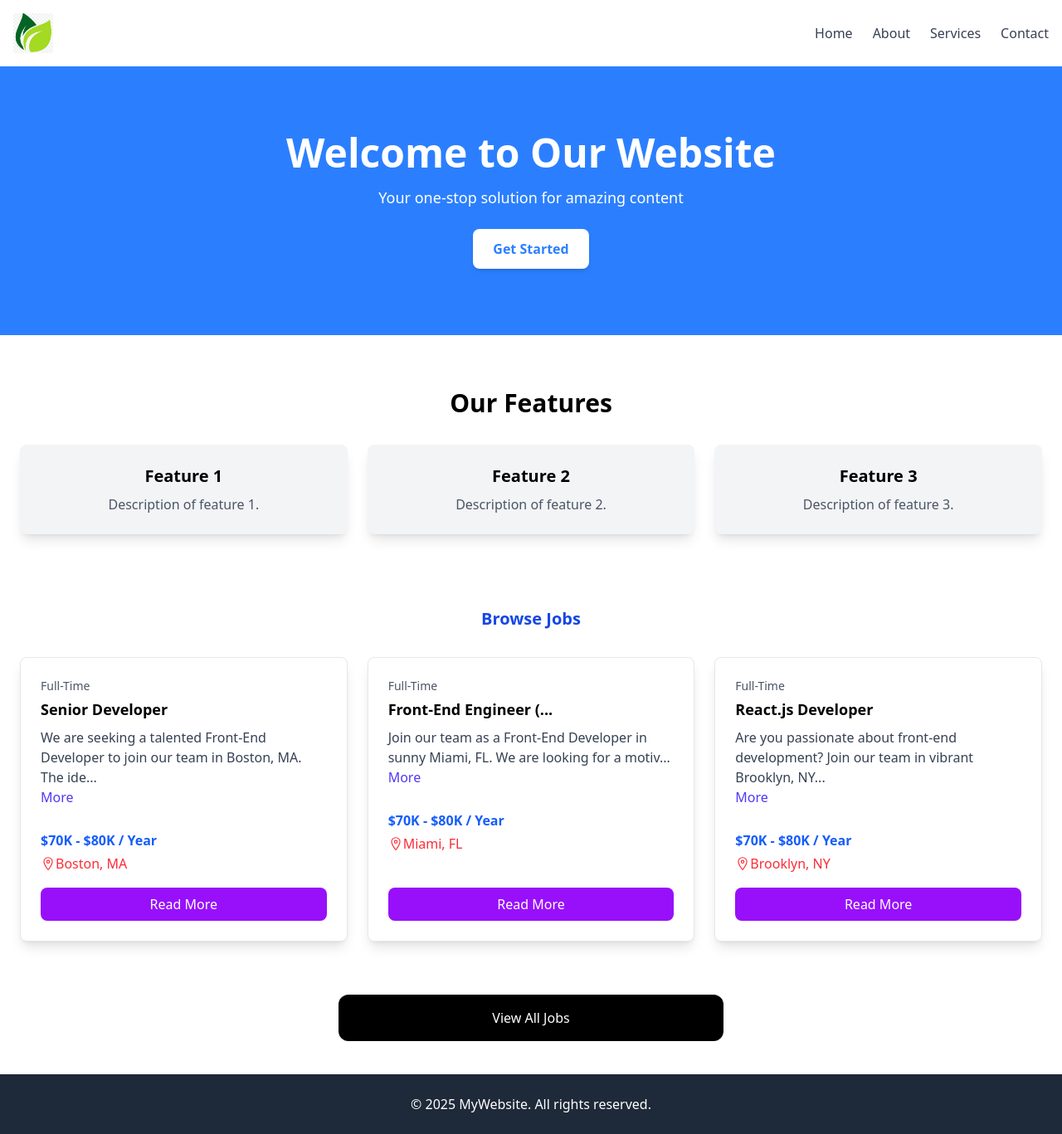
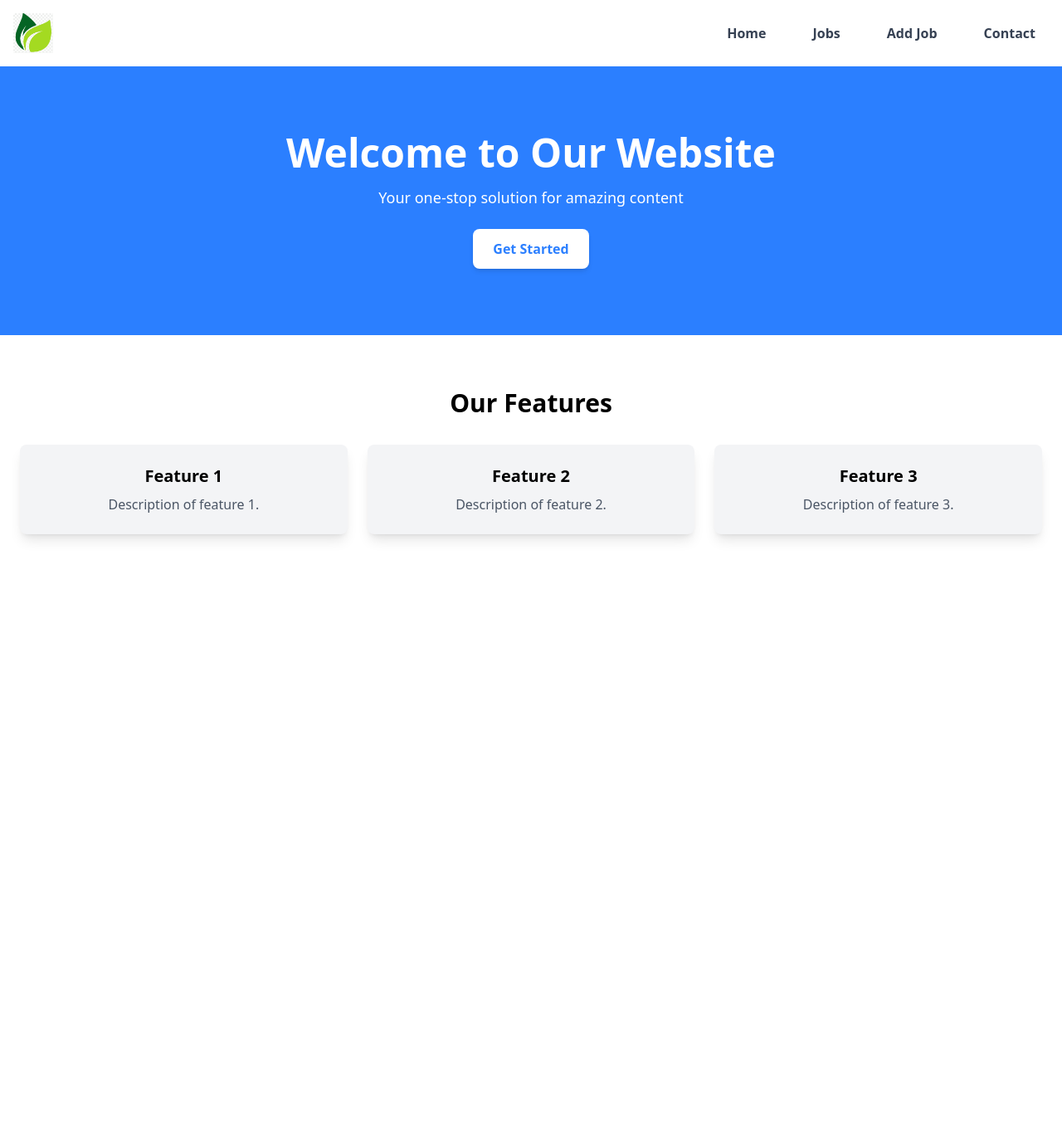
Before and after one commit to MdNoor300/react-project, a React (Vite) app: page / in a window 1280 px wide. Shown: the whole page at 83% size. After the commit the page ends 800 px from the top, so only its background shows below. Built offline with nearby package versions, Linux system fonts and the light colour scheme.

Commit message:
card section set up done

```diff
--- a/package.json
+++ b/package.json
@@ -16,6 +16,7 @@
     "react": "^18.3.1",
     "react-dom": "^18.3.1",
     "react-icons": "^5.4.0",
+    "react-router-dom": "^7.1.5",
     "tailwindcss": "^4.0.2"
   },
   "devDependencies": {
--- a/src/App.jsx
+++ b/src/App.jsx
@@ -1,25 +1,23 @@
-import Navbar from "./components/Navbar";
-import Hero from "./components/Hero";
-import HomeCards from "./components/HomeCards";
-import JobListings from "./components/JobListings";
-import ViewAllJobs from "./components/ViewAllJobs";
+import {
+  Route,
+  createBrowserRouter,
+  createRoutesFromElements,
+  RouterProvider,
+} from "react-router-dom";
+import HomePage from "./pages/HomePage";
+import MainLayout from "./layouts/MainLayout";
+
+const routes = createBrowserRouter(
+  createRoutesFromElements(
+  <Route path='/' element={<MainLayout />}>,
+  <Route index element={<HomePage />} />
+  </Route>
+  )
+);
+
 
 const App = () => {
-  return (
-    <>
-      <Navbar />
-      <Hero/>
-      <HomeCards/>
-      <JobListings/>
-      <ViewAllJobs/>
-
-
-      {/* Footer */}
-      <footer className="text-center py-6 bg-gray-800 text-white mt-10">
-        <p>&copy; {new Date().getFullYear()} MyWebsite. All rights reserved.</p>
-      </footer>
-    </>
-  );
+  return <RouterProvider router={routes} />;
 };
 
 export default App;
--- a/src/components/JobListing.jsx
+++ b/src/components/JobListing.jsx
@@ -37,7 +37,7 @@ const JobListing = ({ job }) => {
 
         <p className="text-blue-600 font-semibold mt-2">{job.salary}</p>
         <p className="text-red-500 mt-1">
-        <IoLocationOutline className="inline text-lg mb-1" />
+        <IoLocationOutline className="inline text-lg mb-1 mr-1" />
           {job.location}</p>
       </div>
 
--- a/src/components/Navbar.jsx
+++ b/src/components/Navbar.jsx
@@ -1,30 +1,42 @@
 import logo from "../assets/images/logo.png";
+
 const Navbar = () => {
   return (
     <nav className="bg-white shadow-md p-4">
       <div className="container mx-auto flex justify-between items-center">
-        {/* Logo */}
         <img src={logo} alt="Logo" className="h-12" />
 
         {/* Navigation Links */}
         <ul className="flex space-x-6">
           <li>
-            <a href="#" className="text-gray-700 hover:text-blue-500">
+            <a
+              href="#"
+              className="block px-4 py-2 rounded-md text-gray-700 font-bold hover:bg-black hover:text-blue-500 transition duration-300"
+            >
               Home
             </a>
           </li>
           <li>
-            <a href="#" className="text-gray-700 hover:text-blue-500">
-              About
+            <a
+              href="#"
+              className="block px-4 py-2 rounded-md text-gray-700 font-bold hover:bg-black hover:text-blue-500 transition duration-300"
+            >
+              Jobs
             </a>
           </li>
           <li>
-            <a href="#" className="text-gray-700 hover:text-blue-500">
-              Services
+            <a
+              href="#"
+              className="block px-4 py-2 rounded-md text-gray-700 font-bold hover:bg-black hover:text-blue-500 transition duration-300"
+            >
+              Add Job
             </a>
           </li>
           <li>
-            <a href="#" className="text-gray-700 hover:text-blue-500">
+            <a
+              href="#"
+              className="block px-4 py-2 rounded-md text-gray-700 font-bold hover:bg-black hover:text-blue-500 transition duration-300"
+            >
               Contact
             </a>
           </li>
--- /dev/null
+++ b/src/layouts/MainLayout.jsx
@@ -0,0 +1,13 @@
+import {Outlet} from 'react-router-dom'
+import Navbar from '../components/Navbar'
+
+const MainLayout = () => {
+  return (
+    <>
+    <Navbar />
+    <Outlet />
+    </>
+  )
+}
+
+export default MainLayout
--- /dev/null
+++ b/src/pages/HomePage.jsx
@@ -0,0 +1,10 @@
+import Hero from '../components/Hero'
+import HomeCards from '../components/HomeCards'
+const HomePage = () => {
+  return <>
+    <Hero />
+    <HomeCards />
+  </>
+}
+
+export default HomePage
```
Also changed, not shown: 1 other file (tests, documents, lock files or other folders).
